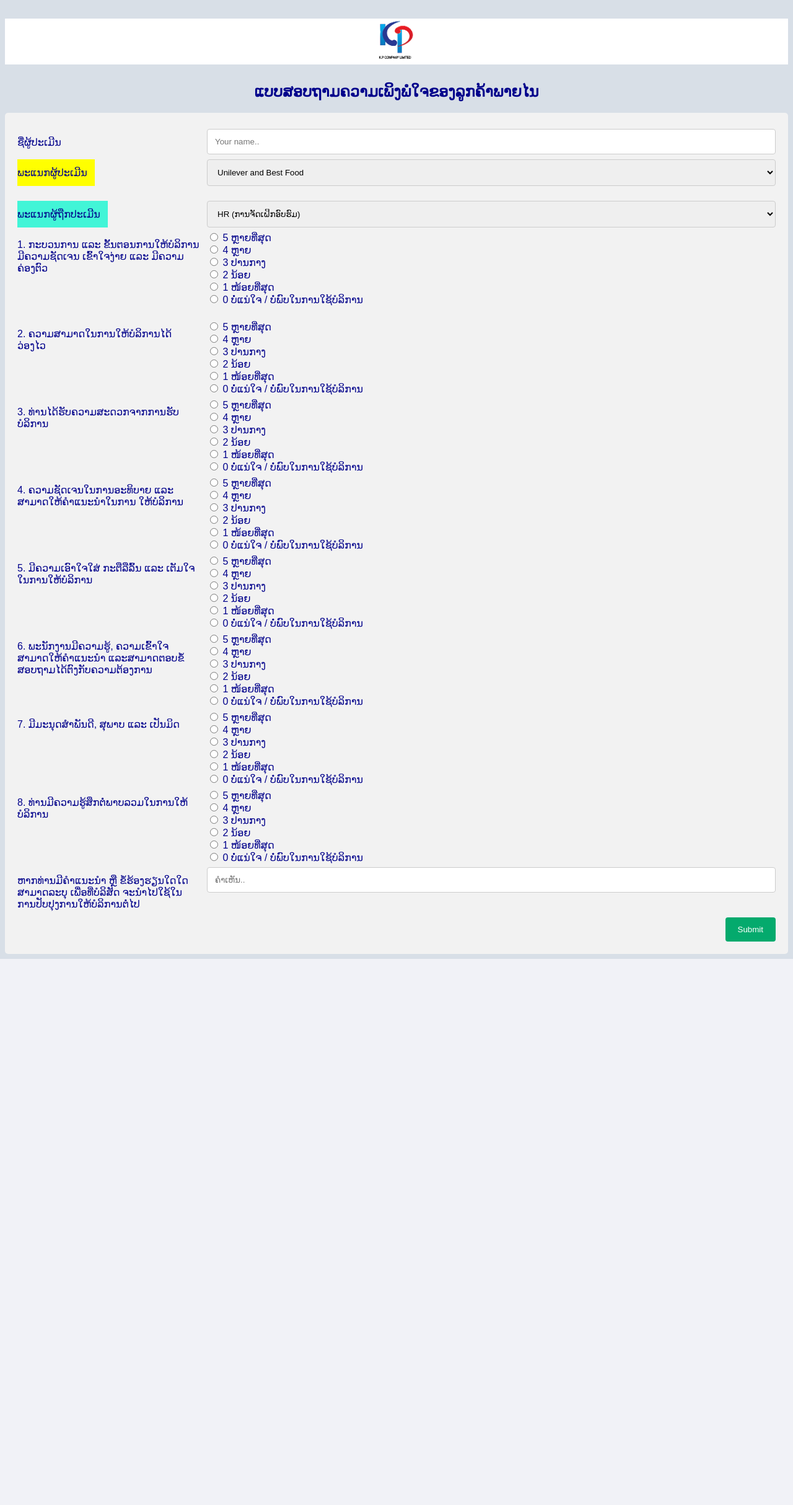
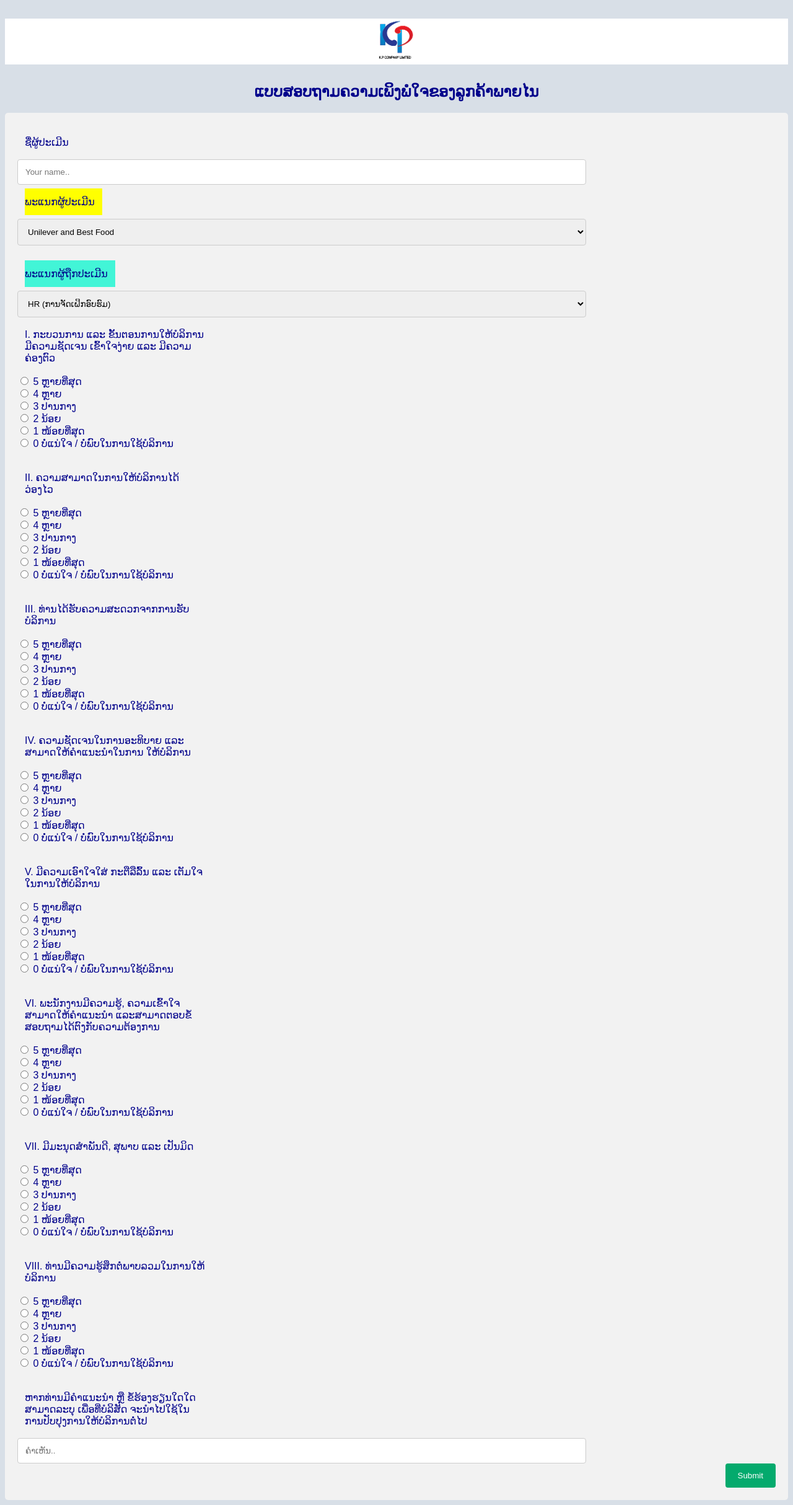
Before and after one commit to ctechitdev/FormRecord, a PHP site: page /FORMSURVEY_INT.PHP in a window 1280 px wide. Shown: the whole page at 62% size. Before the commit the page ends 1547 px from the top, so only its background shows below. Run offline with PHP 8.4, Linux system fonts and the light colour scheme.

Commit message:
update-280524

```diff
--- a/FORMSURVEY_INT.PHP
+++ b/FORMSURVEY_INT.PHP
@@ -1,15 +1,12 @@
 <!DOCTYPE html>
 <html>
-
 <head>
 <style>
 * {
   box-sizing: border-box;
 }
 
-    input[type=text],
-    select,
-    textarea {
+input[type=text], select, textarea {
   width: 100%;
   padding: 12px;
   border: 1px solid #ccc;
@@ -46,7 +43,8 @@
   float: left;
   width: 25%;
   margin-top: 6px;
-      color red;
+  margin-left: 12px;
+
 }
 
 .col-75 {
@@ -54,6 +52,15 @@
   width: 75%;
   margin-top: 6px;
 }
+
+.col-50 {
+  oat: left;
+  width: 75%;
+  margin-top: 6px;
+  margin-left: 10px;
+}
+
+
 
 /* Clear floats after the columns */
 .row::after {
@@ -64,10 +71,7 @@
 
 /* Responsive layout - when the screen is less than 600px wide, make the two columns stack on top of each other instead of next to each other */
 @media screen and (max-width: 600px) {
-
-      .col-25,
-      .col-75,
-      input[type=submit] {
+  .col-25, .col-75, input[type=submit] {
     width: 100%;
     margin-top: 0;
   }
@@ -75,11 +79,10 @@
 
 body {
   font-size: 16px;
-      font-family: Arial, Helvetica, sans-serif, Saysettha OT;
+  font-family: Arial, Helvetica, sans-serif,Saysettha OT;
    background-color: #d8dfe7;
   color: darkblue;
 }
-
 .logoerea {
   background-color: white;
   margin: 30px auto;
@@ -90,18 +93,20 @@
   color: blue;
  }
 
-    #div1 {
+ #div1{
 
-      background-color: yellow;
+    background-color:yellow;
+}
+#div2{
+
+    background-color:#42f5d7;
 }
 
-    #div2 {
 
-      background-color: #42f5d7;
-    }
+
 </style>
 </head>
-<div class="logoerea">
+<div class="logoerea" >
 <center>
   <img src="kplogo.png" alt="Hot Air Balloons" width="70" height="70">
   </div>
@@ -109,9 +114,7 @@
 <body>
 
 
-  <h2>
-    <center>ແບບສອບຖາມຄວາມເພິງພໍໃຈຂອງລູກຄ້າພາຍໄນ</center>
-  </h2>
+<h2><center >ແບບສອບຖາມຄວາມເພິງພໍໃຈຂອງລູກຄ້າພາຍໄນ</center> </h2>
 
 
 <div class="container">
@@ -160,7 +163,7 @@
   </div>-->
   <br>
   <div class="row">
-        <div class="col-25">
+    <div class="col-25" >
       <label for="ພະແນກຜູ້ຖືກປະເມີນ" id="div2">ພະແນກຜູ້ຖືກປະເມີນ</label>
     </div>
     <div class="col-75">
@@ -171,7 +174,7 @@
         <option value="HR/Admin (ບໍລິການຫ້ອງການ)">HR/Admin (ບໍລິການຫ້ອງການ)</option>
         <option value="Finance - Accounting">Finance - Accounting</option>
         <option value="ICT">ICT</option>
-            <option value="ໜ່ວຍງານ  ISO">ໜ່ວຍງານ ISO</option>
+        <option value="ໜ່ວຍງານ  ISO">ໜ່ວຍງານ  ISO</option>
         <option value="BAD">BAD</option>
         <option value="KPLG(ສາງ)">KPLG(ສາງ)</option>
         <option value="KPLG(ຂົນສົ່ງ)">KPLG(ຂົນສົ່ງ)</option>
@@ -189,115 +192,118 @@
   </div>-->
 
   <div class="row">
-        <div class="col-25">
-          <label for="1. ກະບວນການ ແລະ ຂັ້ນຕອນການໃຫ້ບໍລິການມີຄວາມຊັດເຈນ ເຂົ້າໃຈງ່າຍ ແລະ ມີຄວາມຄ່ອງຕົວ">1. ກະບວນການ ແລະ ຂັ້ນຕອນການໃຫ້ບໍລິການມີຄວາມຊັດເຈນ ເຂົ້າໃຈງ່າຍ ແລະ ມີຄວາມຄ່ອງຕົວ</label>
+    <div class="col-25" >
+      <label for="1. ກະບວນການ ແລະ ຂັ້ນຕອນການໃຫ້ບໍລິການມີຄວາມຊັດເຈນ ເຂົ້າໃຈງ່າຍ ແລະ ມີຄວາມຄ່ອງຕົວ">I. ກະບວນການ ແລະ ຂັ້ນຕອນການໃຫ້ບໍລິການມີຄວາມຊັດເຈນ ເຂົ້າໃຈງ່າຍ ແລະ ມີຄວາມຄ່ອງຕົວ</label>
     </div>
     <div class="col-75">
-          <input type="radio" id="proceedanstep" name="proceedanstep" value="5" /> 5 ຫຼາຍທີ່ສຸດ <br>
-          <input type="radio" id="proceedanstep" name="proceedanstep" value="4" /> 4 ຫຼາຍ <br>
-          <input type="radio" id="proceedanstep" name="proceedanstep" value="3" /> 3 ປານກາງ <br>
-          <input type="radio" id="proceedanstep" name="proceedanstep" value="2" /> 2 ນ້ອຍ <br>
-          <input type="radio" id="proceedanstep" name="proceedanstep" value="1" /> 1 ໜ້ອຍທີ່ສຸດ <br>
-          <input type="radio" id="proceedanstep" name="proceedanstep" value="0" /> 0 ບໍ່ແນ່ໃຈ / ບໍ່ພົບໃນການໃຊ້ບໍລິການ
+        <input type="radio" id="proceedanstep" name="proceedanstep" value="5"/> 5 ຫຼາຍທີ່ສຸດ <br>
+        <input type="radio" id="proceedanstep" name="proceedanstep" value="4"/> 4 ຫຼາຍ <br>
+        <input type="radio" id="proceedanstep" name="proceedanstep" value="3"/> 3 ປານກາງ <br>
+        <input type="radio" id="proceedanstep" name="proceedanstep" value="2"/> 2 ນ້ອຍ <br>
+        <input type="radio" id="proceedanstep" name="proceedanstep" value="1"/> 1 ໜ້ອຍທີ່ສຸດ <br>
+        <input type="radio" id="proceedanstep" name="proceedanstep" value="0"/> 0 ບໍ່ແນ່ໃຈ / ບໍ່ພົບໃນການໃຊ້ບໍລິການ
     </div>
   </div>
   <br>
   <div class="row">
     <div class="col-25">
-          <label for="2. ຄວາມສາມາດໃນການໃຫ້ບໍລິການໄດ້ວ່ອງໄວ">2. ຄວາມສາມາດໃນການໃຫ້ບໍລິການໄດ້ວ່ອງໄວ</label>
+      <label for="2. ຄວາມສາມາດໃນການໃຫ້ບໍລິການໄດ້ວ່ອງໄວ">II. ຄວາມສາມາດໃນການໃຫ້ບໍລິການໄດ້ວ່ອງໄວ</label>
     </div>
     <div class="col-75">
-          <input type="radio" id="skilltoserve" name="skilltoserve" value="5" /> 5 ຫຼາຍທີ່ສຸດ <br>
-          <input type="radio" id="skilltoserve" name="skilltoserve" value="4" /> 4 ຫຼາຍ <br>
-          <input type="radio" id="skilltoserve" name="skilltoserve" value="3" /> 3 ປານກາງ <br>
-          <input type="radio" id="skilltoserve" name="skilltoserve" value="2" /> 2 ນ້ອຍ <br>
-          <input type="radio" id="skilltoserve" name="skilltoserve" value="1" /> 1 ໜ້ອຍທີ່ສຸດ <br>
-          <input type="radio" id="skilltoserve" name="skilltoserve" value="0" /> 0 ບໍ່ແນ່ໃຈ / ບໍ່ພົບໃນການໃຊ້ບໍລິການ
+        <input type="radio" id="skilltoserve" name="skilltoserve" value="5"/> 5 ຫຼາຍທີ່ສຸດ <br>
+        <input type="radio" id="skilltoserve" name="skilltoserve" value="4"/> 4 ຫຼາຍ <br>
+        <input type="radio" id="skilltoserve" name="skilltoserve" value="3"/> 3 ປານກາງ <br>
+        <input type="radio" id="skilltoserve" name="skilltoserve" value="2"/> 2 ນ້ອຍ <br>
+        <input type="radio" id="skilltoserve" name="skilltoserve" value="1"/> 1 ໜ້ອຍທີ່ສຸດ <br>
+        <input type="radio" id="skilltoserve" name="skilltoserve" value="0"/> 0 ບໍ່ແນ່ໃຈ / ບໍ່ພົບໃນການໃຊ້ບໍລິການ
+    </div>
+  </div>
+  <br>
+  <div class="row">
+    <div class="col-25">
+      <label for="3. ທ່ານໄດ້ຮັບຄວາມສະດວກຈາກການຮັບບໍລິການ">III. ທ່ານໄດ້ຮັບຄວາມສະດວກຈາກການຮັບບໍລິການ</label>
+    </div>
+    <div class="col-75">
+        <input type="radio" id="convinient" name="convinient" value="5"/> 5 ຫຼາຍທີ່ສຸດ <br>
+        <input type="radio" id="convinient" name="convinient" value="4"/> 4 ຫຼາຍ <br>
+        <input type="radio" id="convinient" name="convinient" value="3"/> 3 ປານກາງ <br>
+        <input type="radio" id="convinient" name="convinient" value="2"/> 2 ນ້ອຍ <br>
+        <input type="radio" id="convinient" name="convinient" value="1"/> 1 ໜ້ອຍທີ່ສຸດ <br>
+        <input type="radio" id="convinient" name="convinient" value="0"/> 0 ບໍ່ແນ່ໃຈ / ບໍ່ພົບໃນການໃຊ້ບໍລິການ
+    </div>
+  </div>
+  <br>
+  <div class="row">
+    <div class="col-25">
+      <label for="4.  ຄວາມຊັດເຈນໃນການອະທິບາຍ ແລະ ສາມາດໃຫ້ຄໍາແນະນໍາໃນການ ໃຫ້ບໍລິການ">IV.  ຄວາມຊັດເຈນໃນການອະທິບາຍ ແລະ ສາມາດໃຫ້ຄໍາແນະນໍາໃນການ ໃຫ້ບໍລິການ</label>
+    </div>
+    <div class="col-75">
+        <input type="radio" id="clearexplain" name="clearexplain" value="5"/> 5 ຫຼາຍທີ່ສຸດ <br>
+        <input type="radio" id="clearexplain" name="clearexplain" value="4"/> 4 ຫຼາຍ <br>
+        <input type="radio" id="clearexplain" name="clearexplain" value="3"/> 3 ປານກາງ <br>
+        <input type="radio" id="clearexplain" name="clearexplain" value="2"/> 2 ນ້ອຍ <br>
+        <input type="radio" id="clearexplain" name="clearexplain" value="1"/> 1 ໜ້ອຍທີ່ສຸດ <br>
+        <input type="radio" id="clearexplain" name="clearexplain" value="0"/> 0 ບໍ່ແນ່ໃຈ / ບໍ່ພົບໃນການໃຊ້ບໍລິການ
+    </div>
+  </div>
+  <br>
+  <div class="row">
+    <div class="col-25">
+      <label for="5. ມີຄວາມເອົາໃຈໃສ່ ກະຕືລືລົ້ນ ແລະ ເຕັມໃຈໃນການໃຫ້ບໍລິການ">V. ມີຄວາມເອົາໃຈໃສ່ ກະຕືລືລົ້ນ ແລະ ເຕັມໃຈໃນການໃຫ້ບໍລິການ</label>
+    </div>
+    <div class="col-75">
+        <input type="radio" id="intendtoserve" name="intendtoserve" value="5"/> 5 ຫຼາຍທີ່ສຸດ <br>
+        <input type="radio" id="intendtoserve" name="intendtoserve" value="4"/> 4 ຫຼາຍ <br>
+        <input type="radio" id="intendtoserve" name="intendtoserve" value="3"/> 3 ປານກາງ <br>
+        <input type="radio" id="intendtoserve" name="intendtoserve" value="2"/> 2 ນ້ອຍ <br>
+        <input type="radio" id="intendtoserve" name="intendtoserve" value="1"/> 1 ໜ້ອຍທີ່ສຸດ <br>
+        <input type="radio" id="intendtoserve" name="intendtoserve" value="0"/> 0 ບໍ່ແນ່ໃຈ / ບໍ່ພົບໃນການໃຊ້ບໍລິການ
+    </div>
+  </div>
+  <br>
+  <div class="row">
+    <div class="col-25">
+      <label for="6. ພະນັກງານມີຄວາມຮູ້, ຄວາມເຂົ້າໃຈ ສາມາດໃຫ້ຄໍາແນະນໍາ ແລະສາມາດຕອບຂໍ້ສອບຖາມໄດ້ຕົງກັບຄວາມຕ້ອງການ">VI. ພະນັກງານມີຄວາມຮູ້, ຄວາມເຂົ້າໃຈ ສາມາດໃຫ້ຄໍາແນະນໍາ ແລະສາມາດຕອບຂໍ້ສອບຖາມໄດ້ຕົງກັບຄວາມຕ້ອງການ</label>
+    </div>
+    <div class="col-75">
+        <input type="radio" id="haveknowledge" name="haveknowledge" value="5"/> 5 ຫຼາຍທີ່ສຸດ <br>
+        <input type="radio" id="haveknowledge" name="haveknowledge" value="4"/> 4 ຫຼາຍ <br>
+        <input type="radio" id="haveknowledge" name="haveknowledge" value="3"/> 3 ປານກາງ <br>
+        <input type="radio" id="haveknowledge" name="haveknowledge" value="2"/> 2 ນ້ອຍ <br>
+        <input type="radio" id="haveknowledge" name="haveknowledge" value="1"/> 1 ໜ້ອຍທີ່ສຸດ <br>
+        <input type="radio" id="haveknowledge" name="haveknowledge" value="0"/> 0 ບໍ່ແນ່ໃຈ / ບໍ່ພົບໃນການໃຊ້ບໍລິການ
+    </div>
+  </div>
+  <br>
+  <div class="row">
+    <div class="col-25">
+      <label for="7. ມີມະນຸດສໍາພັນດີ, ສຸພາບ ແລະ ເປັນມິດ">VII. ມີມະນຸດສໍາພັນດີ, ສຸພາບ ແລະ ເປັນມິດ</label>
+    </div>
+    <div class="col-75">
+        <input type="radio" id="humanrelate" name="humanrelate" value="5"/> 5 ຫຼາຍທີ່ສຸດ <br>
+        <input type="radio" id="humanrelate" name="humanrelate" value="4"/> 4 ຫຼາຍ <br>
+        <input type="radio" id="humanrelate" name="humanrelate" value="3"/> 3 ປານກາງ <br>
+        <input type="radio" id="humanrelate" name="humanrelate" value="2"/> 2 ນ້ອຍ <br>
+        <input type="radio" id="humanrelate" name="humanrelate" value="1"/> 1 ໜ້ອຍທີ່ສຸດ <br>
+        <input type="radio" id="humanrelate" name="humanrelate" value="0"/> 0 ບໍ່ແນ່ໃຈ / ບໍ່ພົບໃນການໃຊ້ບໍລິການ
+    </div>
+  </div>
+  <br>
+  <div class="row">
+    <div class="col-25">
+      <label for="8.  ທ່ານມີຄວາມຮູ້ສຶກຕໍ່ພາບລວມໃນການໃຫ້ບໍລິການ">VIII.  ທ່ານມີຄວາມຮູ້ສຶກຕໍ່ພາບລວມໃນການໃຫ້ບໍລິການ</label>
+    </div>
+  <div class="col-75">
+        <input type="radio" id="generalview" name="generalview" value="5"/> 5 ຫຼາຍທີ່ສຸດ <br>
+        <input type="radio" id="generalview" name="generalview" value="4"/> 4 ຫຼາຍ <br>
+        <input type="radio" id="generalview" name="generalview" value="3"/> 3 ປານກາງ <br>
+        <input type="radio" id="generalview" name="generalview" value="2"/> 2 ນ້ອຍ <br>
+        <input type="radio" id="generalview" name="generalview" value="1"/> 1 ໜ້ອຍທີ່ສຸດ <br>
+        <input type="radio" id="generalview" name="generalview" value="0"/> 0 ບໍ່ແນ່ໃຈ / ບໍ່ພົບໃນການໃຊ້ບໍລິການ
     </div>
   </div>
 
-      <div class="row">
-        <div class="col-25">
-          <label for="3. ທ່ານໄດ້ຮັບຄວາມສະດວກຈາກການຮັບບໍລິການ">3. ທ່ານໄດ້ຮັບຄວາມສະດວກຈາກການຮັບບໍລິການ</label>
-        </div>
-        <div class="col-75">
-          <input type="radio" id="convinient" name="convinient" value="5" /> 5 ຫຼາຍທີ່ສຸດ <br>
-          <input type="radio" id="convinient" name="convinient" value="4" /> 4 ຫຼາຍ <br>
-          <input type="radio" id="convinient" name="convinient" value="3" /> 3 ປານກາງ <br>
-          <input type="radio" id="convinient" name="convinient" value="2" /> 2 ນ້ອຍ <br>
-          <input type="radio" id="convinient" name="convinient" value="1" /> 1 ໜ້ອຍທີ່ສຸດ <br>
-          <input type="radio" id="convinient" name="convinient" value="0" /> 0 ບໍ່ແນ່ໃຈ / ບໍ່ພົບໃນການໃຊ້ບໍລິການ
-        </div>
-      </div>
-      <div class="row">
-        <div class="col-25">
-          <label for="4.  ຄວາມຊັດເຈນໃນການອະທິບາຍ ແລະ ສາມາດໃຫ້ຄໍາແນະນໍາໃນການ ໃຫ້ບໍລິການ">4. ຄວາມຊັດເຈນໃນການອະທິບາຍ ແລະ ສາມາດໃຫ້ຄໍາແນະນໍາໃນການ ໃຫ້ບໍລິການ</label>
-        </div>
-        <div class="col-75">
-          <input type="radio" id="clearexplain" name="clearexplain" value="5" /> 5 ຫຼາຍທີ່ສຸດ <br>
-          <input type="radio" id="clearexplain" name="clearexplain" value="4" /> 4 ຫຼາຍ <br>
-          <input type="radio" id="clearexplain" name="clearexplain" value="3" /> 3 ປານກາງ <br>
-          <input type="radio" id="clearexplain" name="clearexplain" value="2" /> 2 ນ້ອຍ <br>
-          <input type="radio" id="clearexplain" name="clearexplain" value="1" /> 1 ໜ້ອຍທີ່ສຸດ <br>
-          <input type="radio" id="clearexplain" name="clearexplain" value="0" /> 0 ບໍ່ແນ່ໃຈ / ບໍ່ພົບໃນການໃຊ້ບໍລິການ
-        </div>
-      </div>
-      <div class="row">
-        <div class="col-25">
-          <label for="5. ມີຄວາມເອົາໃຈໃສ່ ກະຕືລືລົ້ນ ແລະ ເຕັມໃຈໃນການໃຫ້ບໍລິການ">5. ມີຄວາມເອົາໃຈໃສ່ ກະຕືລືລົ້ນ ແລະ ເຕັມໃຈໃນການໃຫ້ບໍລິການ</label>
-        </div>
-        <div class="col-75">
-          <input type="radio" id="intendtoserve" name="intendtoserve" value="5" /> 5 ຫຼາຍທີ່ສຸດ <br>
-          <input type="radio" id="intendtoserve" name="intendtoserve" value="4" /> 4 ຫຼາຍ <br>
-          <input type="radio" id="intendtoserve" name="intendtoserve" value="3" /> 3 ປານກາງ <br>
-          <input type="radio" id="intendtoserve" name="intendtoserve" value="2" /> 2 ນ້ອຍ <br>
-          <input type="radio" id="intendtoserve" name="intendtoserve" value="1" /> 1 ໜ້ອຍທີ່ສຸດ <br>
-          <input type="radio" id="intendtoserve" name="intendtoserve" value="0" /> 0 ບໍ່ແນ່ໃຈ / ບໍ່ພົບໃນການໃຊ້ບໍລິການ
-        </div>
-      </div>
-
-      <div class="row">
-        <div class="col-25">
-          <label for="6. ພະນັກງານມີຄວາມຮູ້, ຄວາມເຂົ້າໃຈ ສາມາດໃຫ້ຄໍາແນະນໍາ ແລະສາມາດຕອບຂໍ້ສອບຖາມໄດ້ຕົງກັບຄວາມຕ້ອງການ">6. ພະນັກງານມີຄວາມຮູ້, ຄວາມເຂົ້າໃຈ ສາມາດໃຫ້ຄໍາແນະນໍາ ແລະສາມາດຕອບຂໍ້ສອບຖາມໄດ້ຕົງກັບຄວາມຕ້ອງການ</label>
-        </div>
-        <div class="col-75">
-          <input type="radio" id="haveknowledge" name="haveknowledge" value="5" /> 5 ຫຼາຍທີ່ສຸດ <br>
-          <input type="radio" id="haveknowledge" name="haveknowledge" value="4" /> 4 ຫຼາຍ <br>
-          <input type="radio" id="haveknowledge" name="haveknowledge" value="3" /> 3 ປານກາງ <br>
-          <input type="radio" id="haveknowledge" name="haveknowledge" value="2" /> 2 ນ້ອຍ <br>
-          <input type="radio" id="haveknowledge" name="haveknowledge" value="1" /> 1 ໜ້ອຍທີ່ສຸດ <br>
-          <input type="radio" id="haveknowledge" name="haveknowledge" value="0" /> 0 ບໍ່ແນ່ໃຈ / ບໍ່ພົບໃນການໃຊ້ບໍລິການ
-        </div>
-      </div>
-
-      <div class="row">
-        <div class="col-25">
-          <label for="7. ມີມະນຸດສໍາພັນດີ, ສຸພາບ ແລະ ເປັນມິດ">7. ມີມະນຸດສໍາພັນດີ, ສຸພາບ ແລະ ເປັນມິດ</label>
-        </div>
-        <div class="col-75">
-          <input type="radio" id="humanrelate" name="humanrelate" value="5" /> 5 ຫຼາຍທີ່ສຸດ <br>
-          <input type="radio" id="humanrelate" name="humanrelate" value="4" /> 4 ຫຼາຍ <br>
-          <input type="radio" id="humanrelate" name="humanrelate" value="3" /> 3 ປານກາງ <br>
-          <input type="radio" id="humanrelate" name="humanrelate" value="2" /> 2 ນ້ອຍ <br>
-          <input type="radio" id="humanrelate" name="humanrelate" value="1" /> 1 ໜ້ອຍທີ່ສຸດ <br>
-          <input type="radio" id="humanrelate" name="humanrelate" value="0" /> 0 ບໍ່ແນ່ໃຈ / ບໍ່ພົບໃນການໃຊ້ບໍລິການ
-        </div>
-      </div>
-      <div class="row">
-        <div class="col-25">
-          <label for="8.  ທ່ານມີຄວາມຮູ້ສຶກຕໍ່ພາບລວມໃນການໃຫ້ບໍລິການ">8. ທ່ານມີຄວາມຮູ້ສຶກຕໍ່ພາບລວມໃນການໃຫ້ບໍລິການ</label>
-        </div>
-        <div class="col-75">
-          <input type="radio" id="generalview" name="generalview" value="5" /> 5 ຫຼາຍທີ່ສຸດ <br>
-          <input type="radio" id="generalview" name="generalview" value="4" /> 4 ຫຼາຍ <br>
-          <input type="radio" id="generalview" name="generalview" value="3" /> 3 ປານກາງ <br>
-          <input type="radio" id="generalview" name="generalview" value="2" /> 2 ນ້ອຍ <br>
-          <input type="radio" id="generalview" name="generalview" value="1" /> 1 ໜ້ອຍທີ່ສຸດ <br>
-          <input type="radio" id="generalview" name="generalview" value="0" /> 0 ບໍ່ແນ່ໃຈ / ບໍ່ພົບໃນການໃຊ້ບໍລິການ
-        </div>
-      </div>
-
-
+  <br>
 
 
   <div class="row">
@@ -328,5 +334,4 @@
 </div>
 
 </body>
-
 </html>
```
Lines whose indentation alone changed are shown as unchanged.
